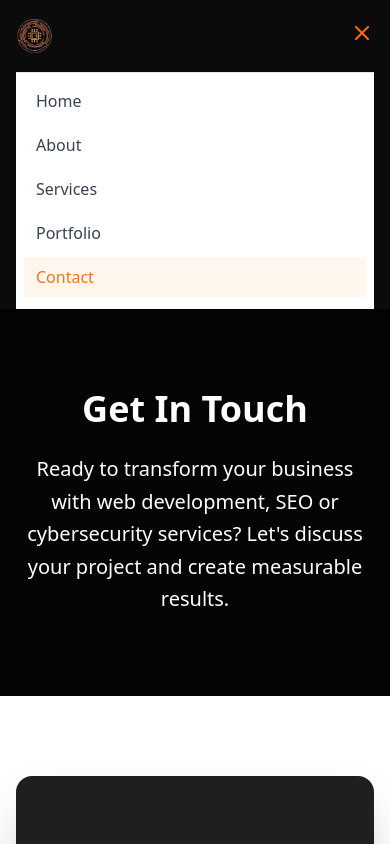
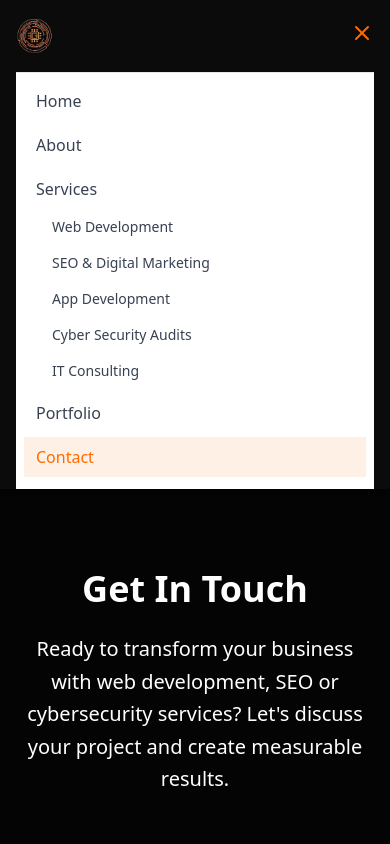
Before and after one commit to adigitallifetechnology/adigitallife-technology, a React (Vite) app: page /contact in a window 390 px wide. Both pictures are taken after a click on the button 362 px from the left and 33 px from the top of the page. Shown: the top 844 px of the page. Built offline with nearby package versions, Linux system fonts and the light colour scheme.

Commit message:
UI: Add Services dropdown to header; remove footer newsletter

```diff
--- a/src/components/Footer.tsx
+++ b/src/components/Footer.tsx
@@ -65,21 +65,10 @@ const Footer = () => {
             </form>
           </div>
         </div>
-        <div className="mt-8 pt-8">
-          <div className="max-w-3xl mx-auto mb-6">
-            <h4 className="text-lg font-semibold text-white mb-3">Join our newsletter</h4>
-            <p className="text-gray-400 mb-4">Get monthly tips on web growth, SEO and security.</p>
-            <form className="flex gap-2 justify-center">
-              <input type="email" placeholder="Your email" className="px-4 py-2 rounded-l-lg w-64 text-gray-900" />
-              <button className="bg-brand-orange px-4 py-2 rounded-r-lg text-white font-semibold">Subscribe</button>
-            </form>
-          </div>
-
-          <div className="border-t border-gray-700 mt-8 pt-8 text-center">
+        <div className="border-t border-gray-700 mt-8 pt-8 text-center">
           <p className="text-gray-300">
             © 2025 ADigitallife Technology. All rights reserved.
           </p>
-          </div>
         </div>
       </div>
     </footer>
--- a/src/components/Header.tsx
+++ b/src/components/Header.tsx
@@ -38,8 +38,9 @@ const Header = () => {
           </Link>
 
           {/* Desktop Navigation */}
-          <nav className="hidden md:flex space-x-8">
+            <nav className="hidden md:flex items-center space-x-8">
               {navigation.map((item) => (
+                item.name !== 'Services' ? (
                   <Link
                     key={item.name}
                     to={item.href}
@@ -49,6 +50,22 @@ const Header = () => {
                   >
                     {item.name}
                   </Link>
+                ) : (
+                  <div key="services" className="relative group">
+                    <button className={`px-3 py-2 text-sm font-medium transition-colors duration-200 ${location.pathname.startsWith('/services') ? 'text-brand-orange border-b-2 border-brand-orange' : 'text-gray-300 hover:text-brand-orange'}`}>
+                      Services
+                    </button>
+                    <div className="absolute right-0 mt-2 w-56 bg-brand-black rounded-md shadow-lg opacity-0 group-hover:opacity-100 pointer-events-none group-hover:pointer-events-auto transform translate-y-1 group-hover:translate-y-0 transition-all">
+                      <div className="py-2">
+                        <Link to="/services/web-development" className="block px-4 py-2 text-sm text-gray-200 hover:bg-gray-800">Web Development</Link>
+                        <Link to="/services/seo" className="block px-4 py-2 text-sm text-gray-200 hover:bg-gray-800">SEO & Digital Marketing</Link>
+                        <Link to="/services/app-development" className="block px-4 py-2 text-sm text-gray-200 hover:bg-gray-800">App Development</Link>
+                        <Link to="/services/cyber-security" className="block px-4 py-2 text-sm text-gray-200 hover:bg-gray-800">Cyber Security Audits</Link>
+                        <Link to="/services/it-consulting" className="block px-4 py-2 text-sm text-gray-200 hover:bg-gray-800">IT Consulting</Link>
+                      </div>
+                    </div>
+                  </div>
+                )
               ))}
             </nav>
 
@@ -68,18 +85,28 @@ const Header = () => {
             <div className="md:hidden">
               <div className="px-2 pt-2 pb-3 space-y-1 sm:px-3 bg-white border-t border-gray-200">
                 {navigation.map((item) => (
+                  <div key={item.name}>
                     <Link
-                  key={item.name}
                       to={item.href}
                       className={`block px-3 py-2 text-base font-medium transition-colors duration-200 ${
                         location.pathname === item.href
-                      ? 'text-orange-500 bg-orange-50'
-                      : 'text-gray-700 hover:text-orange-500 hover:bg-gray-50'
+                          ? 'text-brand-orange bg-brand-orange/10'
+                          : 'text-gray-700 hover:text-brand-orange hover:bg-gray-50'
                       }`}
                       onClick={() => setIsMenuOpen(false)}
                     >
                       {item.name}
                     </Link>
+                    {item.name === 'Services' && (
+                      <div className="pl-4">
+                        <Link to="/services/web-development" className="block px-3 py-2 text-sm text-gray-700 hover:text-brand-orange" onClick={() => setIsMenuOpen(false)}>Web Development</Link>
+                        <Link to="/services/seo" className="block px-3 py-2 text-sm text-gray-700 hover:text-brand-orange" onClick={() => setIsMenuOpen(false)}>SEO & Digital Marketing</Link>
+                        <Link to="/services/app-development" className="block px-3 py-2 text-sm text-gray-700 hover:text-brand-orange" onClick={() => setIsMenuOpen(false)}>App Development</Link>
+                        <Link to="/services/cyber-security" className="block px-3 py-2 text-sm text-gray-700 hover:text-brand-orange" onClick={() => setIsMenuOpen(false)}>Cyber Security Audits</Link>
+                        <Link to="/services/it-consulting" className="block px-3 py-2 text-sm text-gray-700 hover:text-brand-orange" onClick={() => setIsMenuOpen(false)}>IT Consulting</Link>
+                      </div>
+                    )}
+                  </div>
                 ))}
               </div>
             </div>
```
Also changed, not shown: 5 other files (tests, documents, lock files or other folders). Lines whose indentation alone changed are shown as unchanged.
